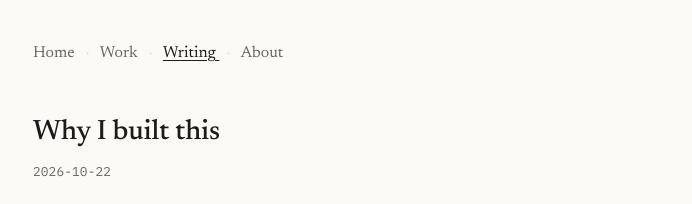
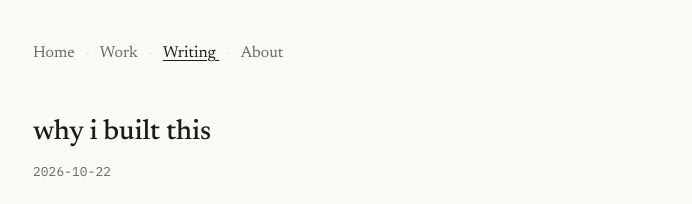
Before and after one commit to habibafaisal/habibafaisal.github.io, an Astro site: page /writing/hello in a window 1280 px wide. Shown: the top 204 px of the page, without its empty margins (287-979 px from the left). Built offline with nearby package versions, Linux system fonts and the light colour scheme; Astro itself is replaced by a stand-in of ours.

Commit message:
Lowercase the hello post title

```diff
--- a/src/content/writing/hello.md
+++ b/src/content/writing/hello.md
@@ -1,5 +1,5 @@
 ---
-title: Why I built this
+title: why i built this
 description: One place for the work I've done, and a place to write.
 date: 2026-10-22
 ---
```
